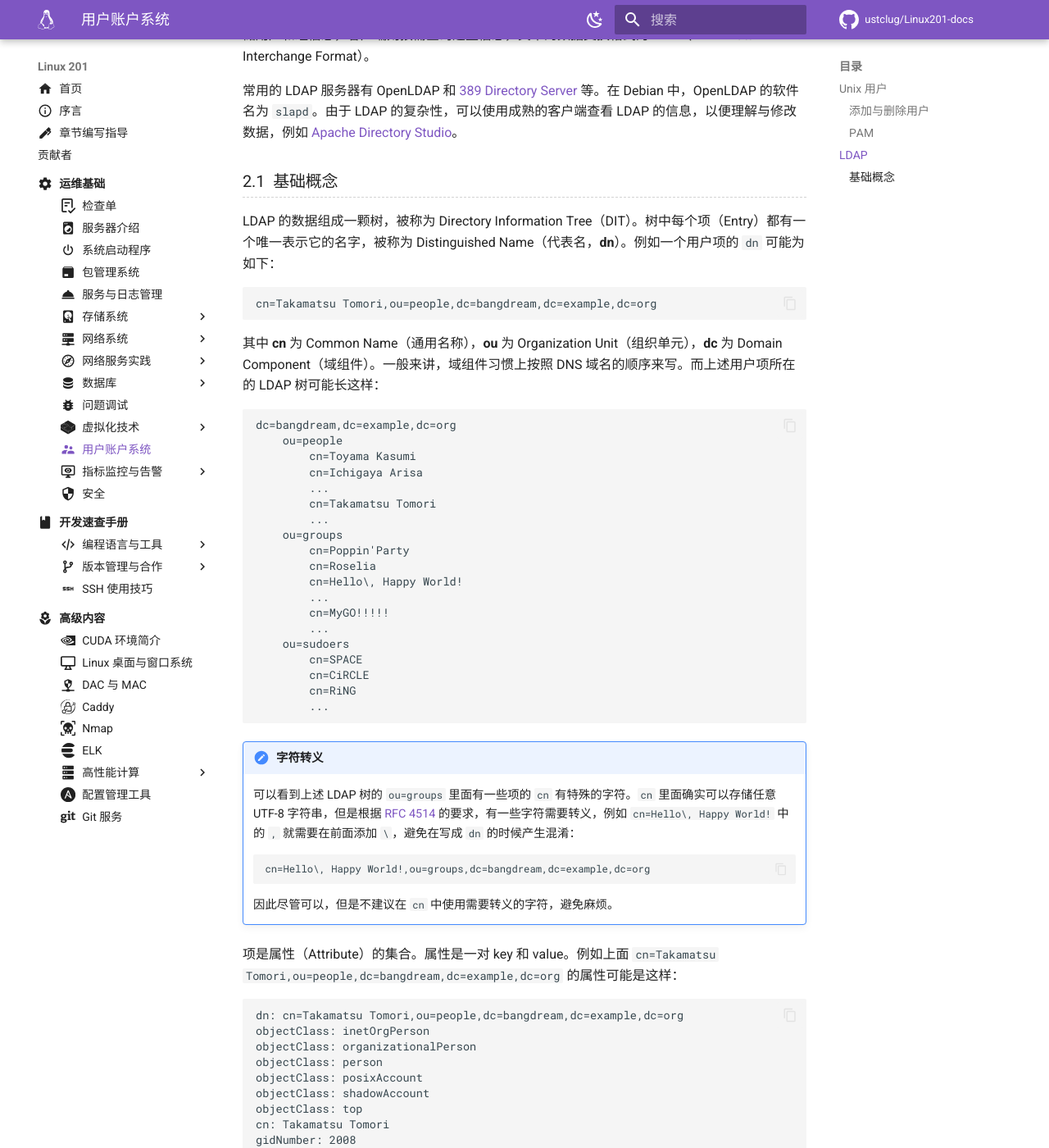
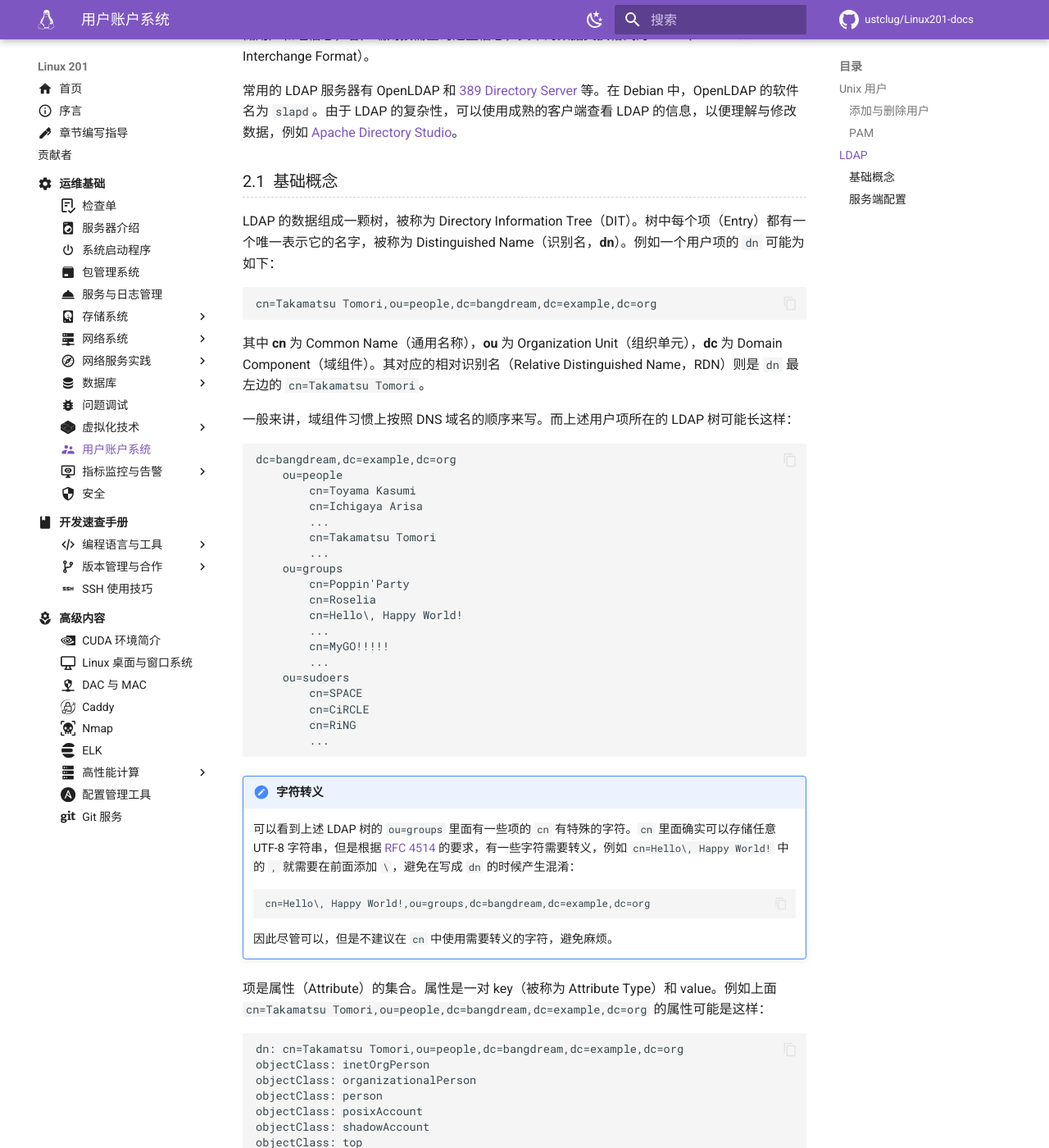
Before and after one commit to ustclug/Linux201-docs, an MkDocs documentation site: the page built from docs/ops/accounts.md, in a window 1280 px wide and 1400 px high, scrolled down 2375 px. Shown: the whole window at 82% size. Built offline with MkDocs 1.6.1 and Material for MkDocs 9.7.7, drawn with Linux system fonts in a browser that asks for light colours; comment, search, counter and statistics services are not loaded; some of the changed text lies outside the part shown.

Commit message:
ops/accounts: ldap-basic done

````diff
--- a/docs/ops/accounts.md
+++ b/docs/ops/accounts.md
@@ -96,13 +96,15 @@
 
 ### 基础概念 {#ldap-basic}
 
-LDAP 的数据组成一颗树，被称为 Directory Information Tree（DIT）。树中每个项（Entry）都有一个唯一表示它的名字，被称为 Distinguished Name（代表名，**dn**）。例如一个用户项的 `dn` 可能为如下：
+LDAP 的数据组成一颗树，被称为 Directory Information Tree（DIT）。树中每个项（Entry）都有一个唯一表示它的名字，被称为 Distinguished Name（识别名，**dn**）。例如一个用户项的 `dn` 可能为如下：
 
 ```
 cn=Takamatsu Tomori,ou=people,dc=bangdream,dc=example,dc=org
 ```
 
-其中 **cn** 为 Common Name（通用名称），**ou** 为 Organization Unit（组织单元），**dc** 为 Domain Component（域组件）。一般来讲，域组件习惯上按照 DNS 域名的顺序来写。而上述用户项所在的 LDAP 树可能长这样：
+其中 **cn** 为 Common Name（通用名称），**ou** 为 Organization Unit（组织单元），**dc** 为 Domain Component（域组件）。其对应的相对识别名（Relative Distinguished Name，RDN）则是 `dn` 最左边的 `cn=Takamatsu Tomori`。
+
+一般来讲，域组件习惯上按照 DNS 域名的顺序来写。而上述用户项所在的 LDAP 树可能长这样：
 
 ```
 dc=bangdream,dc=example,dc=org
@@ -136,7 +138,7 @@
 
     因此尽管可以，但是不建议在 `cn` 中使用需要转义的字符，避免麻烦。
 
-项是属性（Attribute）的集合。属性是一对 key 和 value。例如上面 `cn=Takamatsu Tomori,ou=people,dc=bangdream,dc=example,dc=org` 的属性可能是这样：
+项是属性（Attribute）的集合。属性是一对 key（被称为 Attribute Type）和 value。例如上面 `cn=Takamatsu Tomori,ou=people,dc=bangdream,dc=example,dc=org` 的属性可能是这样：
 
 ```
 dn: cn=Takamatsu Tomori,ou=people,dc=bangdream,dc=example,dc=org
@@ -160,3 +162,11 @@
 createTimestamp: 20220429000000Z
 modifyTimestamp: 20260112000000Z
 ```
+
+属性不是想怎么填就可以怎么填的，可以使用的属性和 `objectClass` 的定义受到 LDAP schema 的限制。`objectClass` 规定了当前项中必选或可选哪些属性，例如 `inetOrgPerson` 要求当前项必须有 `cn` 或 `commonName`、`objectClass` 属性和 `sn` 或 `surname` 属性，可选诸如 `carLicense`、`photo`、`manager` 等属性。属性的语法以及匹配规则也由 schema 限制。
+
+此外有一些特殊的属性，不能被用户设置，只能由服务器生成，例如 `createTimestamp` 和 `modifyTimestamp`。这些被称为操作属性（Operational Attribute）。
+
+### 服务端配置 {#ldap-server}
+
+以下以 OpenLDAP 为例讲解相关配置。(TODO)
````
